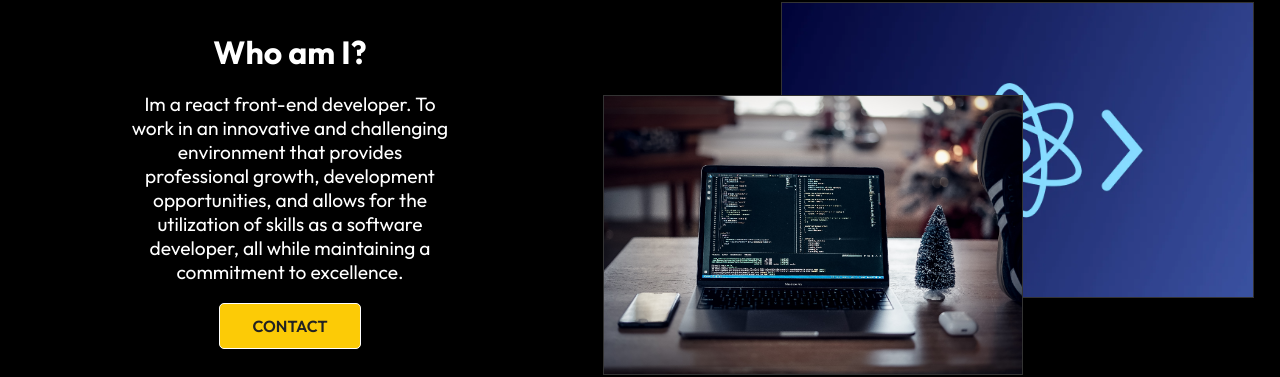
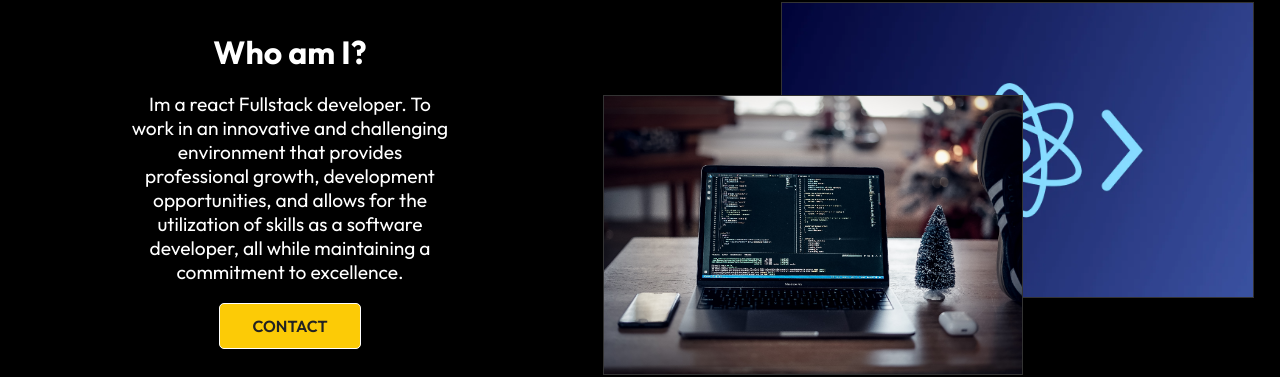
Before and after one commit to kaeltorus/web-porto, a React (Vite) app: page /about in a window 1280 px wide. Shown: the part 526-903 px from the top of the page. Built offline with nearby package versions, Linux system fonts and the light colour scheme.

Commit message:
Update AboutContent.jsx

```diff
--- a/src/components/AboutContent.jsx
+++ b/src/components/AboutContent.jsx
@@ -11,7 +11,7 @@ const AboutContent = () => {
       <div className="left">
         <h1>Who am I?</h1>
         <p>
-          Im a react front-end developer. To work in an innovative and
+          Im a react Fullstack developer. To work in an innovative and
           challenging environment that provides professional growth, development
           opportunities, and allows for the utilization of skills as a software
           developer, all while maintaining a commitment to excellence.
```
